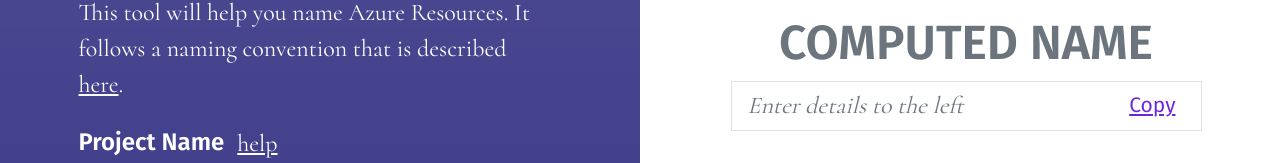
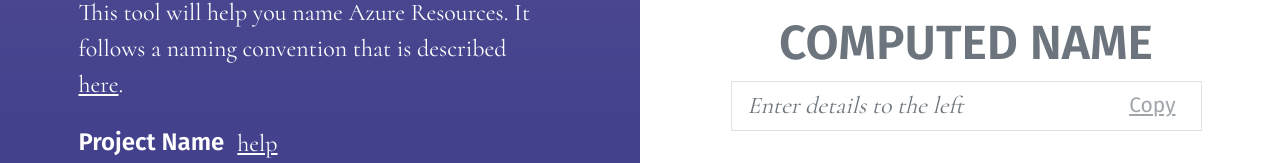
Before and after one commit to klabbet/azure-naming, a React (Create React App) app: page / in a window 1280 px wide. Shown: the part 167-330 px from the top of the page. Built offline with nearby package versions, Linux system fonts and the light colour scheme.

Commit message:
Fixing copy button.

```diff
--- a/src/assets/styles/klabbet.scss
+++ b/src/assets/styles/klabbet.scss
@@ -37,7 +37,10 @@ body,
 #root {
   height: 100%;
   font-family: $font-family-regular;
-  overflow: hidden;
+
+  @include media-breakpoint-up(lg) {
+    overflow: hidden;
+  }
 }
 
 .cursor-pointer {
@@ -46,8 +49,8 @@ body,
 
 .hover-primary {
   &:hover {
-    background-color: $primary;
-    color: $white;
+    background-color: $primary !important;
+    color: $white !important;
   }
 }
 
--- a/src/components/FormSelectFilter.js
+++ b/src/components/FormSelectFilter.js
@@ -10,7 +10,7 @@ function Option({ value, text, onClick }) {
 
   return (
     <li
-      className={`border border-top-0 border-muted px-2 cursor-pointer hover-primary`}
+      className={`border border-top-0 border-muted px-2 cursor-pointer bg-white text-dark hover-primary`}
       style={{ listStyleType: "none", lineHeight: "3rem" }}
       onClick={onClickHandler}
     >
--- a/src/components/Result.js
+++ b/src/components/Result.js
@@ -1,13 +1,37 @@
-import React from "react";
+import React, { useState } from "react";
 import { Button } from "react-bootstrap";
+
+function CopyButton({ resourceName }) {
+  const [isClicked, setIsClicked] = useState(false);
+
+  function copyToClipboard() {
+    setIsClicked(true);
+    navigator.clipboard.writeText(resourceName);
+    setTimeout(() => setIsClicked(false), 1500);
+  }
+
+  if (isClicked) {
+    return <span className="font-regular fst-normal">Copied</span>;
+  } else {
+    return (
+      <Button
+        disabled={resourceName === ""}
+        size="sm"
+        variant="link"
+        className="font-regular"
+        onClick={copyToClipboard}
+        resourceName={resourceName}
+      >
+        Copy
+      </Button>
+    );
+  }
+}
 
 function Result({ resourceName }) {
   const isActive = resourceName && resourceName !== "";
   const inactiveClassname = isActive ? "" : "font-serif fst-italic text-muted";
   const activeBorder = isActive ? "border-success border-2" : "";
-  function copyToClipboard() {
-    navigator.clipboard.writeText(resourceName);
-  }
 
   return (
     <div
@@ -15,14 +39,7 @@ function Result({ resourceName }) {
       style={{ lineHeight: "3rem" }}
     >
       {resourceName || "Enter details to the left"}
-      <Button
-        size="sm"
-        variant="link"
-        className="font-regular"
-        onClick={copyToClipboard}
-      >
-        Copy
-      </Button>
+      <CopyButton resourceName={resourceName} />
     </div>
   );
 }
```
